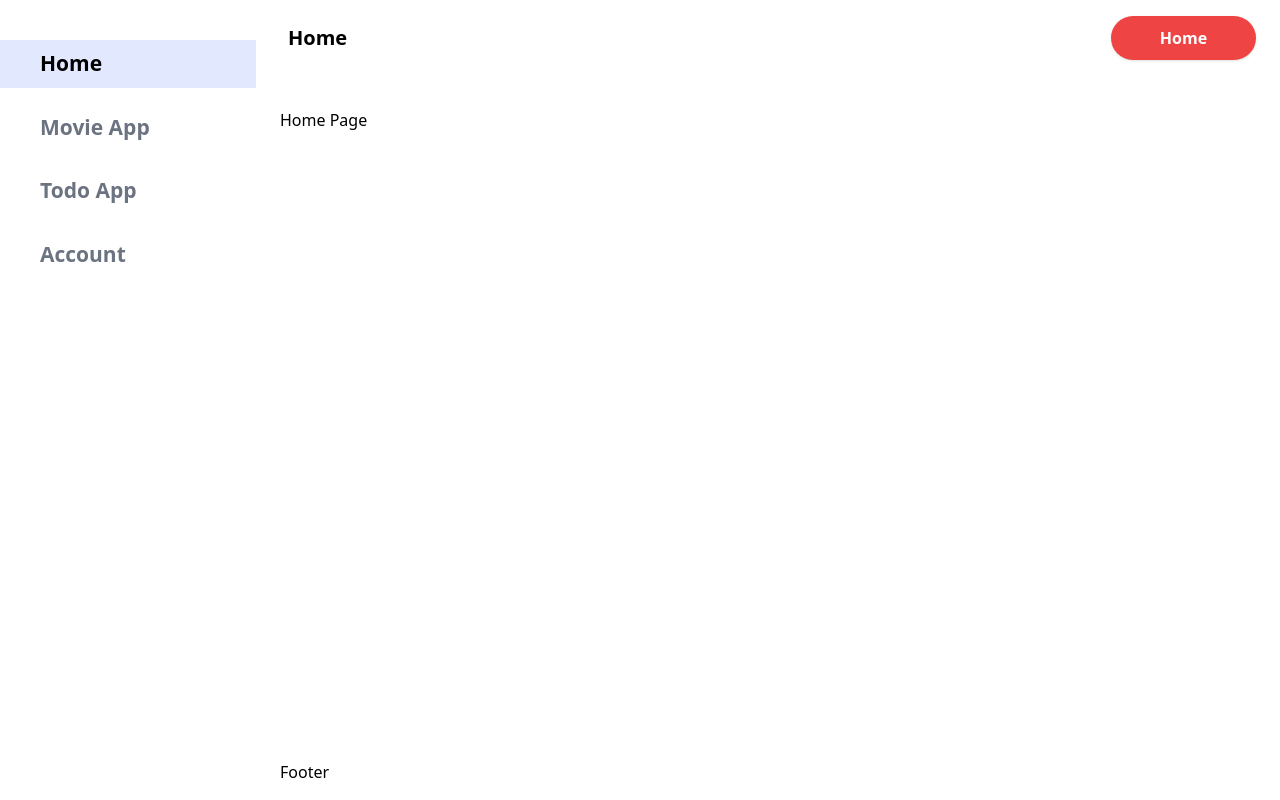
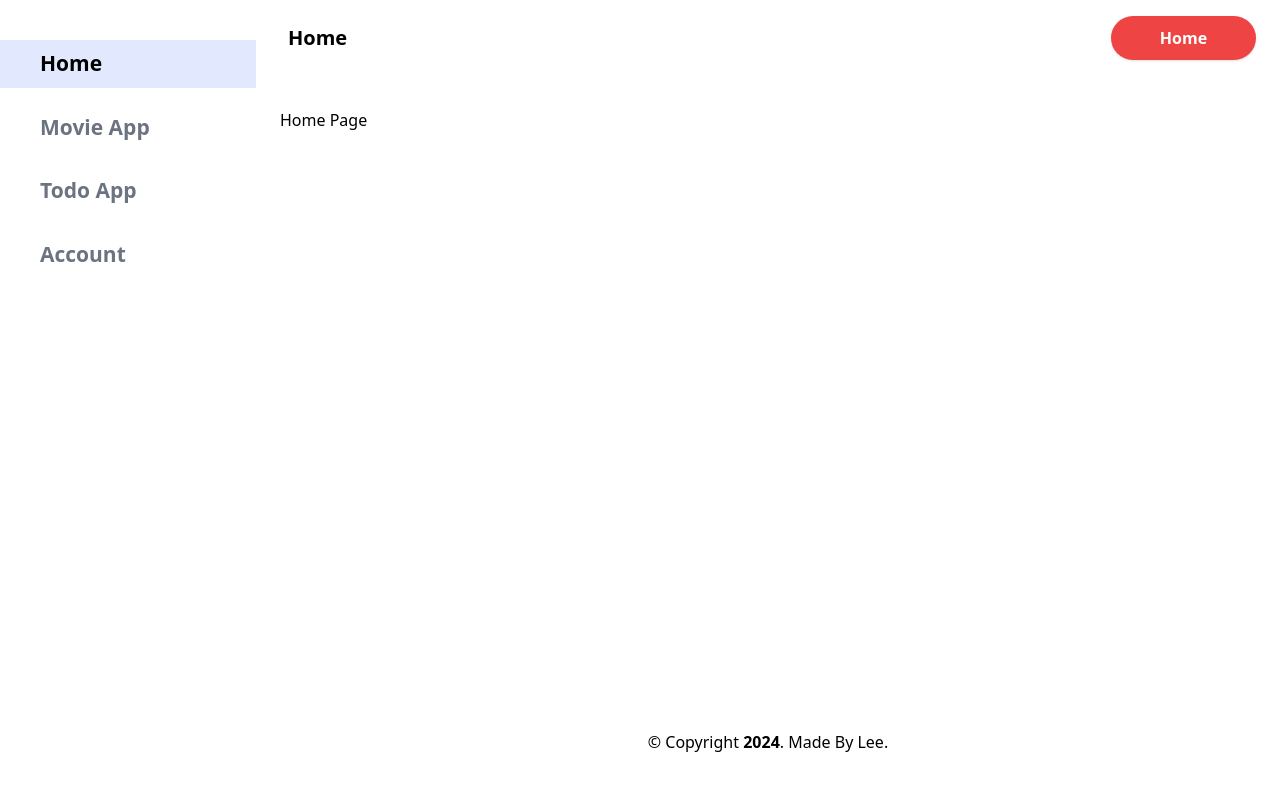
Before and after one commit to jsontype/vue_lee2, a Vue app: page / in a window 1280 px wide. Built offline with nearby package versions, Linux system fonts and the light colour scheme.

Commit message:
Footer - Copyright 추가

```diff
--- a/src/components/organisms/Footer.vue
+++ b/src/components/organisms/Footer.vue
@@ -1,7 +1,22 @@
 <template>
-  <footer
-    class="flex items-center justify-between px-6 py-4 bg-white"
-  >
-    Footer
-  </footer>
+  <div class="text-center grid">
+      <div class="">
+        <div class="h-[70px] rounded border-5">
+          &copy; Copyright <strong><span>{{ currentYear }}</span></strong>. Made By Lee.
+        </div>
+      </div>
+  </div>
 </template>
+
+<script setup>
+
+import { ref, onMounted } from 'vue'
+
+const currentYear = ref('')
+
+onMounted(() => {
+  const year = new Date().getFullYear();
+  currentYear.value = year;
+})
+
+</script>
```
